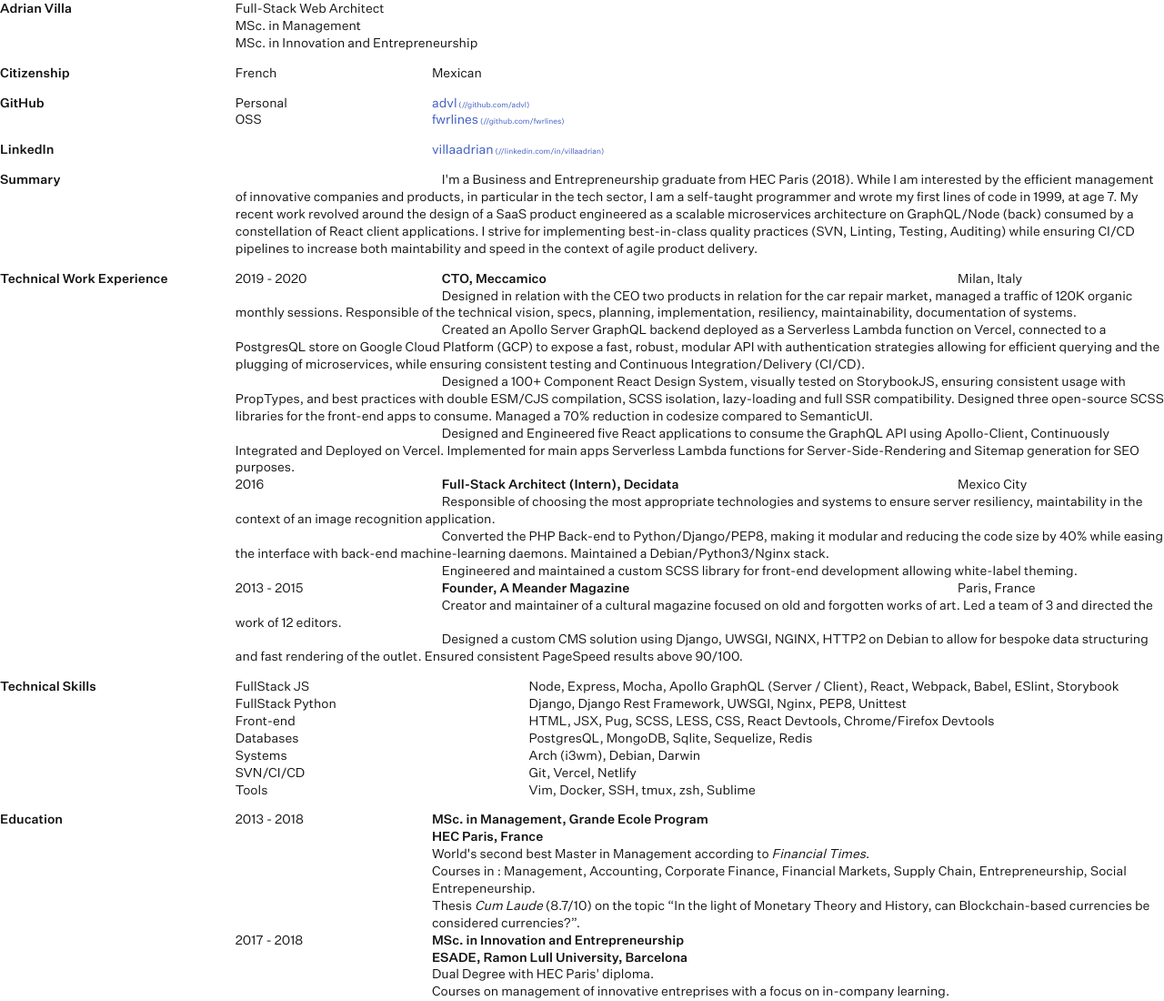
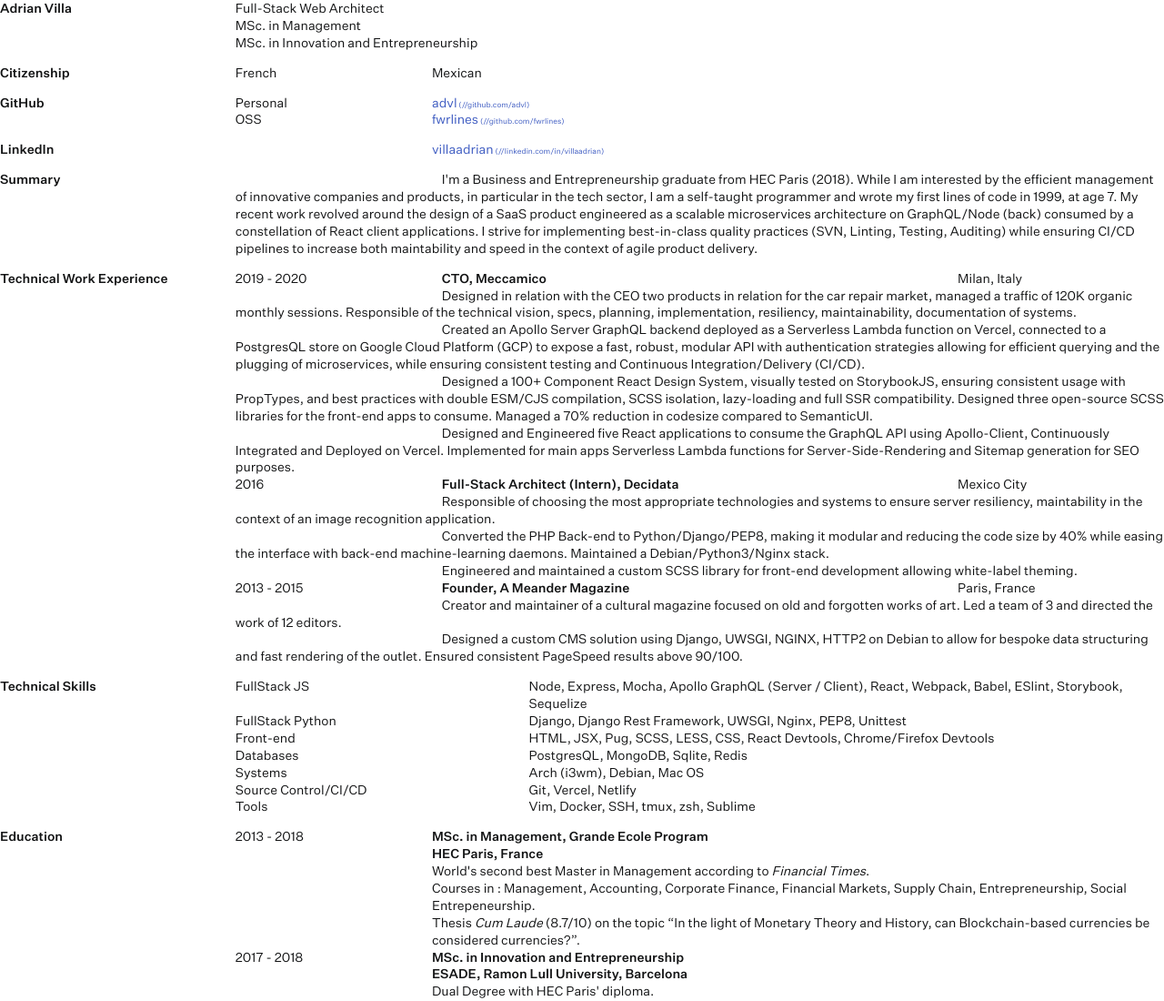
Before and after one commit to advl/resume, a website: page src/index.html in a window 1280 px wide. Shown: the top 1100 px of the page at 91% size. Drawn offline with Linux system fonts and the light colour scheme; files whose address does not match are found by name.

Commit message:
Feedback mods

```diff
--- a/src/index.html
+++ b/src/index.html
@@ -156,7 +156,7 @@
       <div class="second">FullStack JS</div>
       <div class="content">
         Node, Express, Mocha, Apollo GraphQL (Server / Client), React, Webpack,
-        Babel, ESlint, Storybook
+        Babel, ESlint, Storybook, Sequelize
       </div>
       <div class="second">FullStack Python</div>
       <div class="content">
@@ -167,10 +167,10 @@
         HTML, JSX, Pug, SCSS, LESS, CSS, React Devtools, Chrome/Firefox Devtools
       </div>
       <div class="second">Databases</div>
-      <div class="content">PostgresQL, MongoDB, Sqlite, Sequelize, Redis</div>
+      <div class="content">PostgresQL, MongoDB, Sqlite, Redis</div>
       <div class="second">Systems</div>
-      <div class="content">Arch (i3wm), Debian, Darwin</div>
-      <div class="second">SVN/CI/CD</div>
+      <div class="content">Arch (i3wm), Debian, Mac OS</div>
+      <div class="second">Source&nbsp;Control/CI/CD</div>
       <div class="content">Git, Vercel, Netlify</div>
       <div class="second">Tools</div>
       <div class="content">Vim, Docker, SSH, tmux, zsh, Sublime</div>
```
